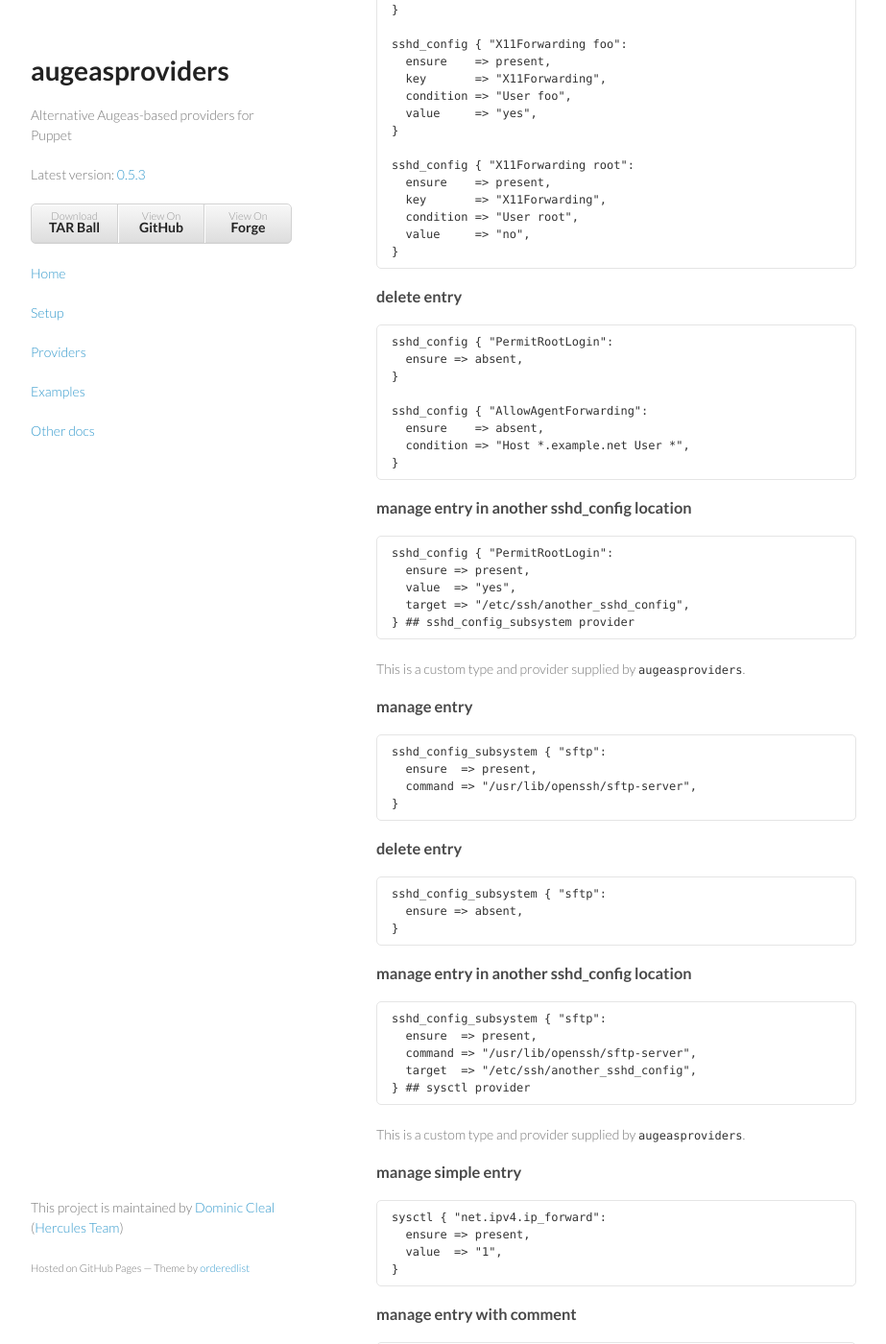
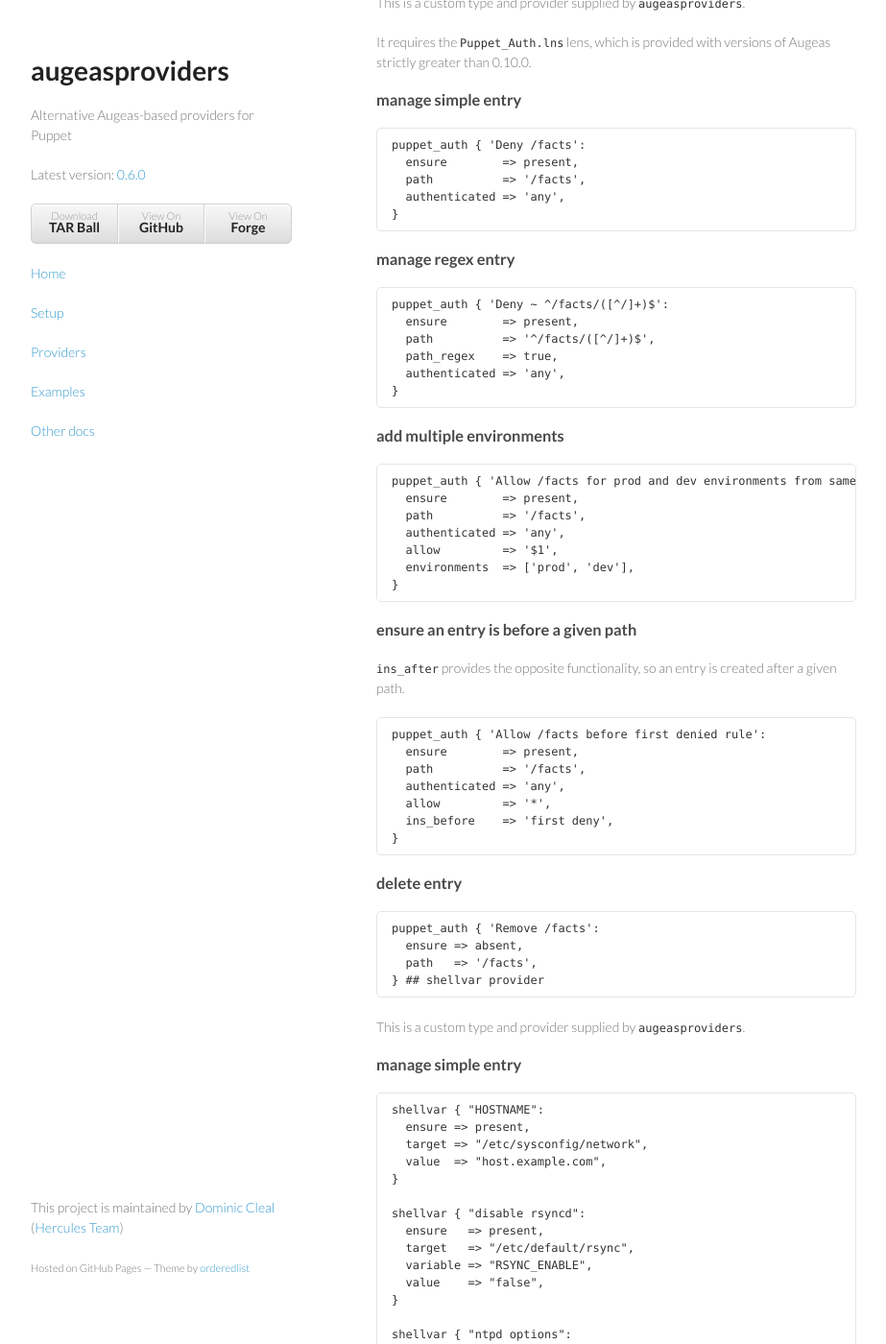
Before and after one commit to voxpupuli/puppet-augeasproviders, a Jekyll site: the page built from documentation/examples.md, in a window 1280 px wide and 1400 px high, scrolled down 7536 px. Shown: the whole window at 96% size, without its empty margins (178-1101 px from the left). Built offline with Jekyll 4.4.1, drawn with Linux system fonts in a browser that asks for light colours; some of the changed text lies outside the part shown.

```diff
--- a/_layouts/minimal.html
+++ b/_layouts/minimal.html
@@ -19,10 +19,10 @@
         <p>Alternative Augeas-based providers for Puppet</p>
 
         <p class="view">Latest version: <a
-            href="http://forge.puppetlabs.com/domcleal/augeasproviders">0.5.3</a></p>
+            href="http://forge.puppetlabs.com/domcleal/augeasproviders">0.6.0</a></p>
 
         <ul>
-          <li><a href="http://forge.puppetlabs.com/domcleal/augeasproviders/0.5.3.tar.gz">Download <strong>TAR Ball</strong></a></li>
+          <li><a href="http://forge.puppetlabs.com/domcleal/augeasproviders/0.6.0.tar.gz">Download <strong>TAR Ball</strong></a></li>
           <li><a href="https://github.com/hercules-team/augeasproviders">View On <strong>GitHub</strong></a></li>
           <li><a href="http://forge.puppetlabs.com/domcleal/augeasproviders">View On <strong>Forge</strong></a></li>
         </ul>
--- a/documentation/examples.md
+++ b/documentation/examples.md
@@ -8,16 +8,49 @@ title: augeasproviders - Examples
 Examples are given below for each of the providers and custom types in
 `augeasproviders`.
 
+* [apache_setenv provider](#apache_setenv_provider)
 * [host provider](#host_provider)
 * [kernel_parameter provider](#kernel_parameter_provider)
 * [mailalias provider](#mailalias_provider)
 * [mounttab provider](#mounttab_provider)
 * [nrpe_command provider](#nrpe_command_provider)
+* [puppet_auth provider](#puppet_auth_provider)
+* [shellvar provider](#shellvar_provider)
 * [sshd_config provider](#sshd_config_provider)
 * [sshd_config_subsystem provider](#sshd_config_subsystem_provider)
 * [sysctl provider](#sysctl_provider)
 * [syslog provider](#syslog_provider)
 
+## apache_setenv provider
+
+This is a custom type and provider supplied by `augeasproviders`.
+
+### manage simple entry
+
+    apache_setenv { "SPECIAL_PATH":
+      ensure => present,
+      value  => "/foo/bin",
+    }
+
+### manage entry with no value
+
+    apache_setenv { "ENABLE_FOO":
+      ensure  => present,
+    }
+
+### delete entry
+
+    apache_setenv { "SPECIAL_PATH":
+      ensure => absent,
+    }
+
+### manage entry in another config location
+
+    apache_setenv { "SPECIAL_PATH":
+      ensure => present,
+      value  => "/foo/bin",
+      target => "/etc/httpd/conf.d/app.conf",
+    }
 ## host provider
 
 This is a provider for a type distributed in Puppet core: [host type
@@ -336,6 +369,122 @@ This is a custom type and provider supplied by `augeasproviders`.
     nrpe_command { "check_test":
       ensure => absent,
     }
+
+## puppet_auth provider
+
+This is a custom type and provider supplied by `augeasproviders`.
+
+It requires the `Puppet_Auth.lns` lens, which is provided with versions of Augeas strictly greater than 0.10.0.
+
+### manage simple entry
+
+    puppet_auth { 'Deny /facts':
+      ensure        => present,
+      path          => '/facts',
+      authenticated => 'any',
+    }
+
+### manage regex entry
+
+    puppet_auth { 'Deny ~ ^/facts/([^/]+)$':
+      ensure        => present,
+      path          => '^/facts/([^/]+)$',
+      path_regex    => true,
+      authenticated => 'any',
+    }
+
+### add multiple environments
+
+    puppet_auth { 'Allow /facts for prod and dev environments from same client':
+      ensure        => present,
+      path          => '/facts',
+      authenticated => 'any',
+      allow         => '$1',
+      environments  => ['prod', 'dev'],
+    }
+
+### ensure an entry is before a given path
+
+`ins_after` provides the opposite functionality, so an entry is created after a
+given path.
+
+    puppet_auth { 'Allow /facts before first denied rule':
+      ensure        => present,
+      path          => '/facts',
+      authenticated => 'any',
+      allow         => '*',
+      ins_before    => 'first deny',
+    }
+
+### delete entry
+
+    puppet_auth { 'Remove /facts':
+      ensure => absent,
+      path   => '/facts',
+    }
+## shellvar provider
+
+This is a custom type and provider supplied by `augeasproviders`.
+
+### manage simple entry
+
+    shellvar { "HOSTNAME":
+      ensure => present,
+      target => "/etc/sysconfig/network",
+      value  => "host.example.com",
+    }
+
+    shellvar { "disable rsyncd":
+      ensure   => present,
+      target   => "/etc/default/rsync",
+      variable => "RSYNC_ENABLE",
+      value    => "false",
+    }
+
+    shellvar { "ntpd options":
+      ensure   => present,
+      target   => "/etc/sysconfig/ntpd",
+      variable => "OPTIONS",
+      value    => "-g -x -c /etc/myntp.conf",
+    }
+
+### manage entry with comment
+
+    shellvar { "HOSTNAME":
+      ensure  => present,
+      target  => "/etc/sysconfig/network",
+      comment => "My server's hostname",
+      value   => "host.example.com",
+    }
+
+### force quoting style
+
+Values needing quotes will automatically get them, but they can also be
+explicitly enabled.  Unfortunately the provider doesn't help with quoting the
+values themselves.
+
+    shellvar { "RSYNC_IONICE":
+      ensure   => present,
+      target   => "/etc/default/rsync",
+      value    => "-c3",
+      quoted   => "single",
+    }
+
+### delete entry
+
+    shellvar { "RSYNC_IONICE":
+      ensure => absent,
+      target => "/etc/default/rsync",
+    }
+
+### remove comment from entry
+
+    shellvar { "HOSTNAME":
+      ensure  => present,
+      target  => "/etc/sysconfig/network",
+      comment => "",
+    }
+
 ## sshd_config provider
 
 This is a custom type and provider supplied by `augeasproviders`.
```
Also changed, not shown: documentation/changelog.md (+21 -0 lines), documentation/contributing.md (+0 -3 lines), providers/index.md (+3 -0 lines), setup/index.md (+5 -25 lines).
